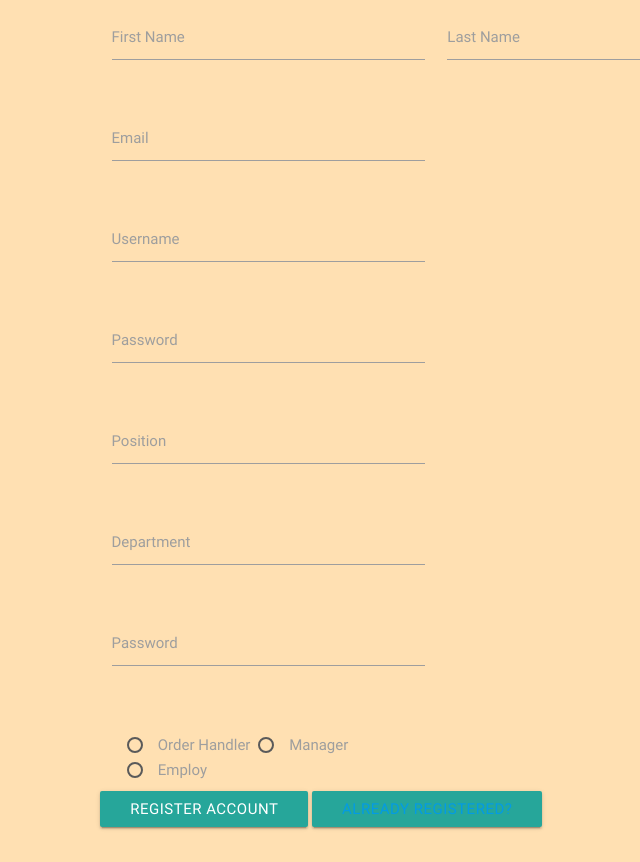
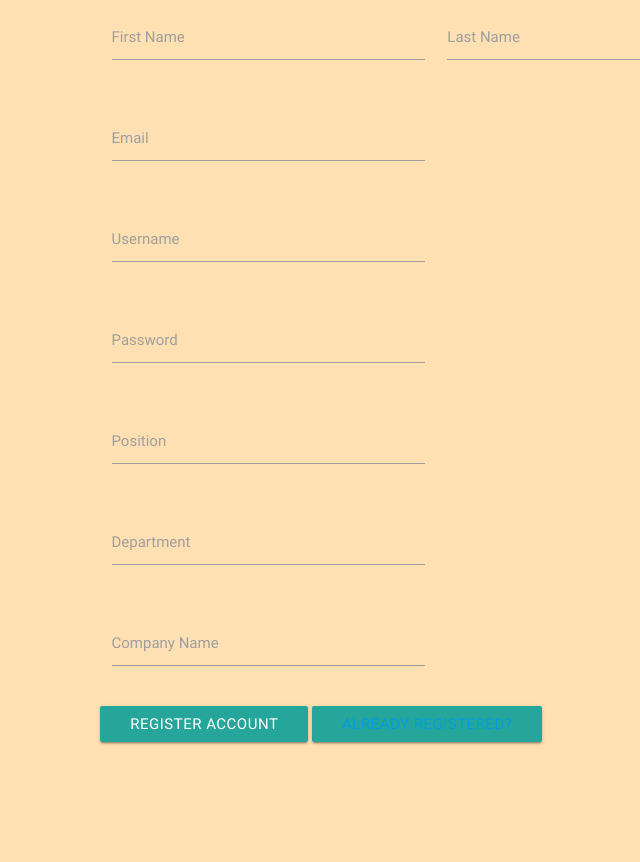
Before and after one commit to mkhalid578/orderProcessing, a Flask app: page /registerUser in a window 1280 px wide. Shown: the part 164-1026 px from the top of the page, without its empty margins (161-801 px from the left). After the commit the page ends 909 px from the top, so only its background shows below. Run offline with Flask 2, Linux system fonts and the light colour scheme; some libraries are stand-ins or nearby versions.

Commit message:
Adding updated app.py and registerUser.html files

```diff
--- a/flask/flaskApp/app.py
+++ b/flask/flaskApp/app.py
@@ -35,6 +35,16 @@ class employee(db.Model, UserMixin):
     company_name = db.Column(db.String(500), unique=True)
     order_authority = db.Column(db.String(200), unique=True)
 
+    def __init__(self, first_name, last_name, email_id, user_id, password, position, department, company_name, order_authority):
+        self.first_name = first_name
+        self.last_name = last_name
+        self.email_id = email_id
+        self.user_id = user_id
+        self.password = password
+        self.position = position
+        self.department = department
+        self.company_name = company_name
+        self.order_authority = order_authority
 
 
 global_login_user_id = " "
@@ -262,29 +272,33 @@ def registerCompany():
 
 @app.route('/registerUser', methods=['GET', 'POST'])
 def registerUser():
-    db = EmployInfo()
     error = None
     if request.method == 'POST':
         try:
-            if request.form['userId'] != db.getUserId(request.form['userId']):
-                pass
-        except TypeError:
-            firstName = request.form['first']
-            lastName = request.form['last']
-            email = request.form['email']
-            userId = request.form['userId']
-            password = request.form['password']
-            position = request.form['position']
-            dept = request.form['dept']
-            company= global_company_name
-            order_authority = request.form['employ-authority']
-            db.insertUser(firstName, lastName, email, userId, password,position,
-                          dept,company,order_authority)
-            return redirect(url_for('login'))
-        else:
-            error = "User already exists"
+            enteredUser = str(request.form['userId']).strip()
+            user = employee.query.filter_by(user_id=enteredUser).first()
+            if user:
+                error = "User already exists"
+            else:
+                firstName = request.form['first']
+                lastName = request.form['last']
+                email = request.form['email']
+                userId = request.form['userId']
+                password = request.form['password']
+                position = request.form['position']
+                dept = request.form['dept']
+                company = request.form['company']
+                order_authority = 'employ'
+                newUser = employee(firstName, lastName, email, userId, password,position,
+                                   dept,company,order_authority)
+                db.session.add(newUser)
+                db.session.commit()
+                return redirect(url_for('login'))
+        except AttributeError:
+            error = "There was a problem registering"
+
     return render_template('registerUser.html', error=error)
 
 if __name__ == "__main__":
     app.secret_key = 'secret'
-    app.run()
+    app.run(debug=True)
--- a/flask/flaskApp/templates/registerUser.html
+++ b/flask/flaskApp/templates/registerUser.html
@@ -50,32 +50,33 @@
 	  <div class="row">
        	    <div class="input-field col s4">
               <input id="position" type="text" class="validate" name="position" value="{{request.form.position}}">
-              <label for="password">Position</label>
+              <label for="position">Position</label>
             </div>
 	  </div>
 	  <div class="row">
        	    <div class="input-field col s4">
               <input id="department" type="text" class="validate" name="dept" value="{{request.form.dept}}">
-              <label for="password">Department</label>
+              <label for="department">Department</label>
             </div>
 	  </div>
 	  <div class="row">
        	    <div class="input-field col s4">
               <input id="companyName" type="text" class="validate" name="company" value="{{request.form.company}}">
-              <label for="password">Password</label>
+              <label for="companyName">Company Name</label>
             </div>
 	  </div>
-
+    <!--
 	  <div class="row">
        	    <div class="input-field col s4">
-	      <input id="reg-order-handler" type="radio" name="employ-authority" class="validate" value="order-handler">
+	      <input id="reg-order-handler" type="radio" name="employ-authority" class="validate" value=0>
               <label for="reg-order-handler">Order Handler</label>
-	      <input id="reg-manager" type="radio" name="employ-authority" class="validate"  value="manager">
+	      <input id="reg-manager" type="radio" name="employ-authority" class="validate"  value=1>
               <label for="reg-manager">Manager</label>
-	      <input id="reg-employ-worker" type="radio" name="employ-authority" class="validate"  value="employ">
+	      <input id="reg-employ-worker" type="radio" name="employ_authority" class="validate"  value="{{request.form.employ_authority}}">
               <label for="reg-employ-worker">Employ</label>
             </div>
 	  </div>
+  -->
 	  <button class="btn waves-effect waves-light" type="submit" name="action"> Register Account </button>
 
 	  <button class="btn waves-effect waves-light" type="submit" name="action">
```
